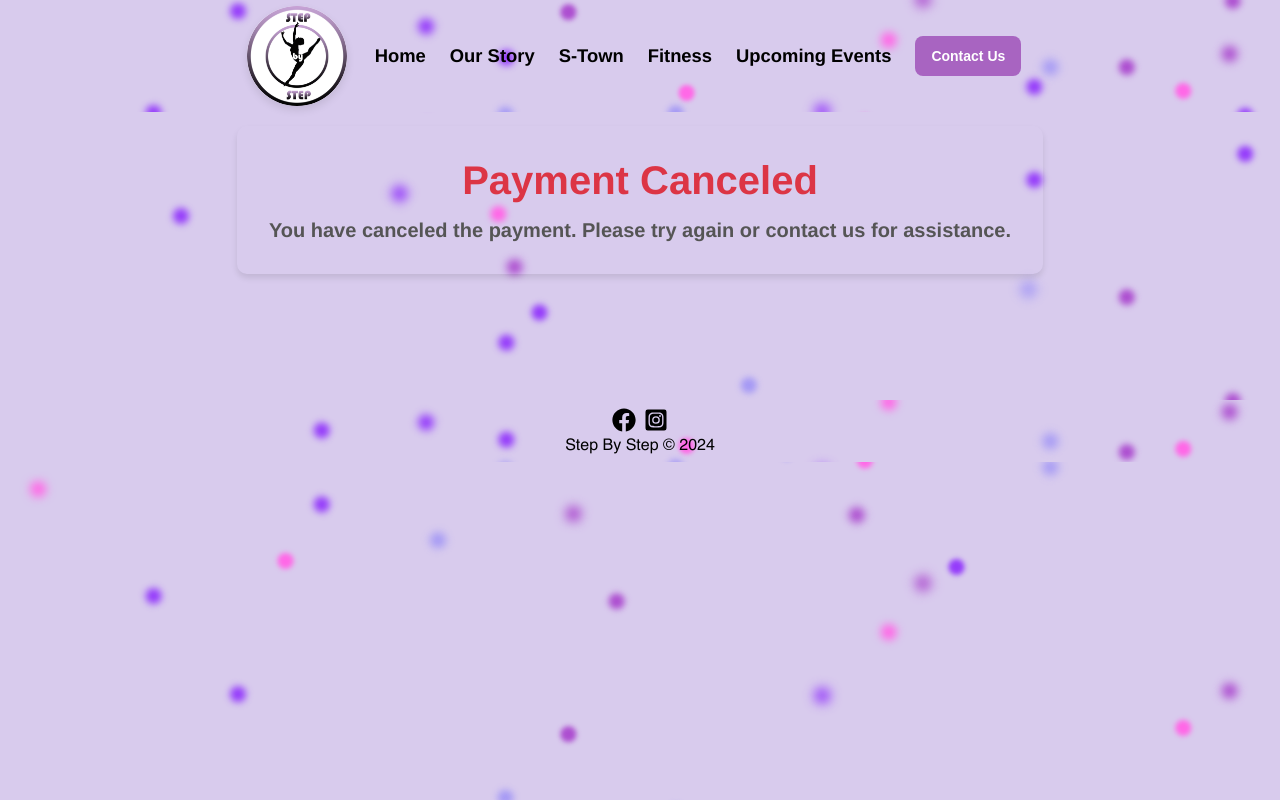
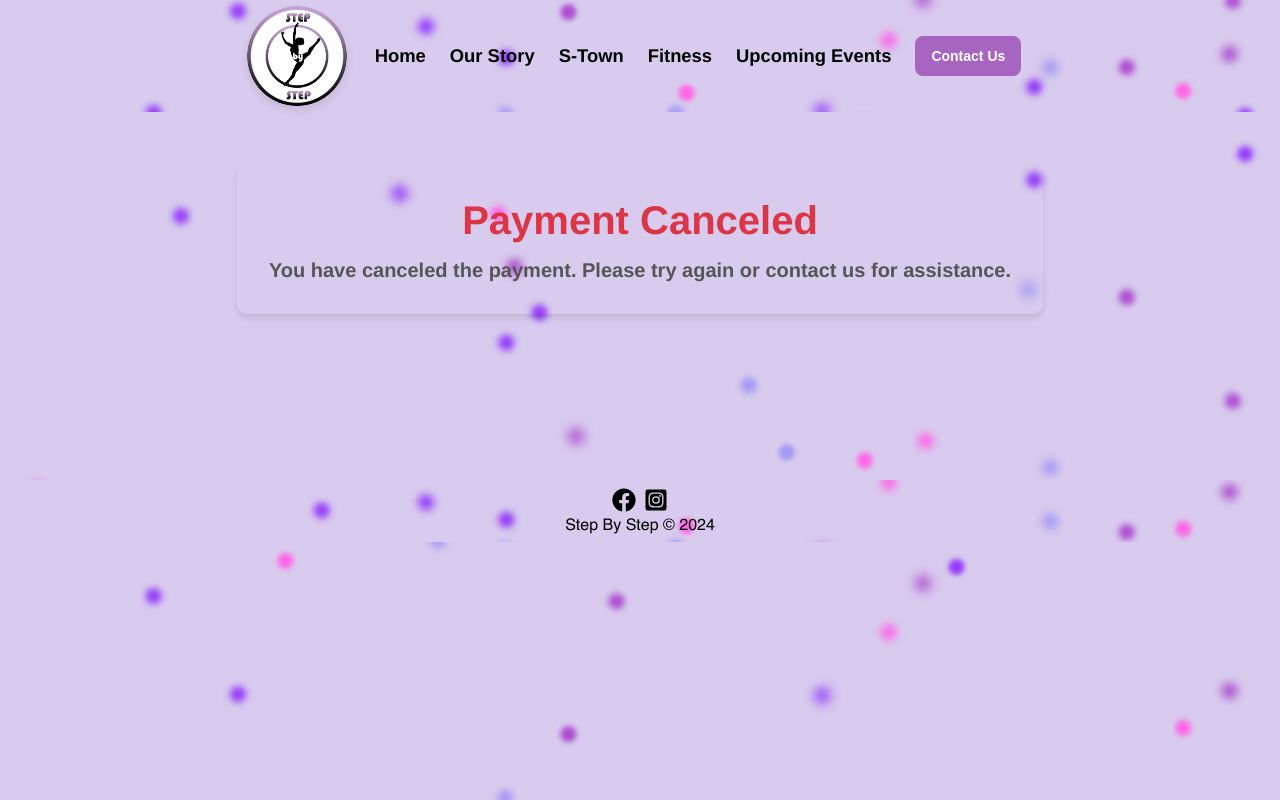
Before and after one commit to ralphdaryn/stepbystepstars, a React (Create React App) app in the folder client/: page /cancel in a window 1280 px wide. Built offline with nearby package versions, Linux system fonts and the light colour scheme.

Commit message:
update tax payment and status page

```diff
--- a/client/src/components/StatusPage/Cancel.scss
+++ b/client/src/components/StatusPage/Cancel.scss
@@ -2,7 +2,7 @@
     display: flex;
     justify-content: center;
     align-items: center;
-    height: 50vh;
+    height: 60vh;
   }
 
   .cancel-content {
--- a/client/src/components/StatusPage/Success.scss
+++ b/client/src/components/StatusPage/Success.scss
@@ -2,7 +2,7 @@
     display: flex;
     justify-content: center;
     align-items: center;
-    height: 50vh;
+    height: 60vh;
   }
 
   .success-content {
```
Also changed, not shown: 1 other file (tests, documents, lock files or other folders).
